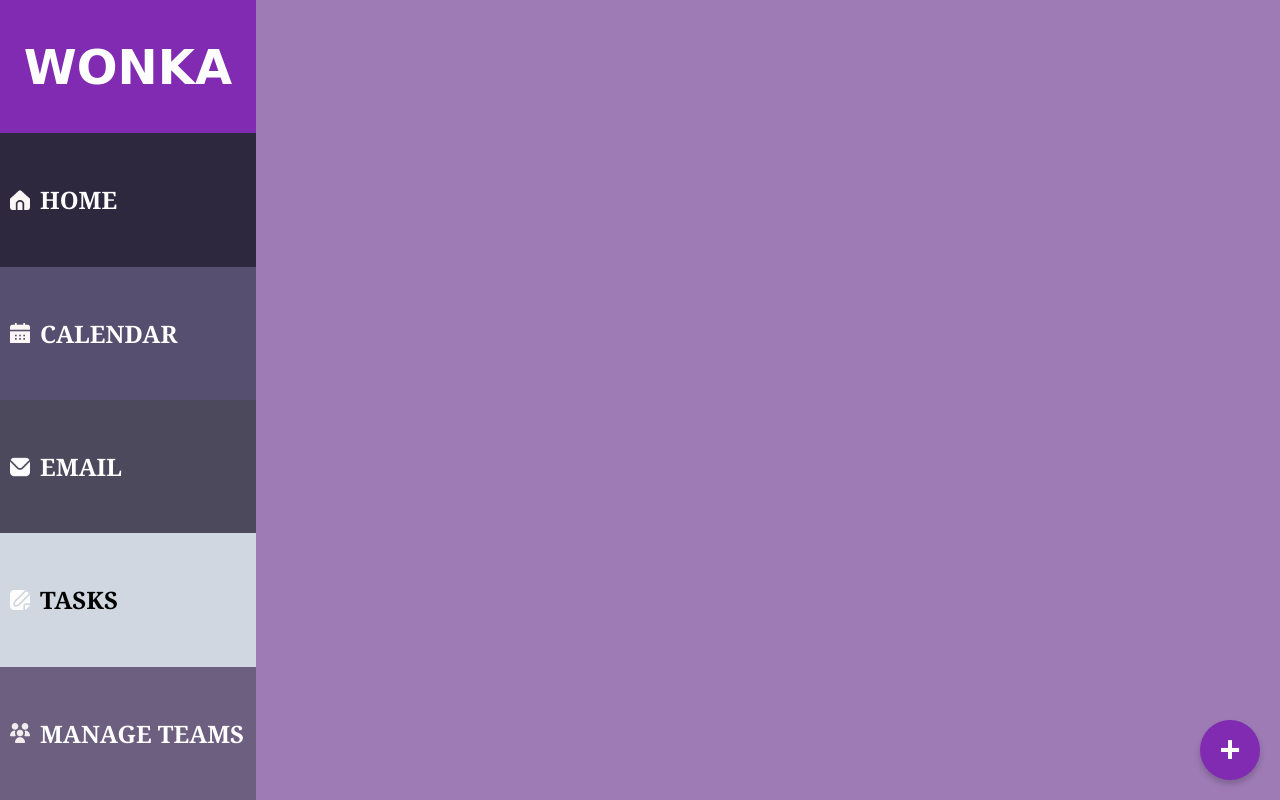
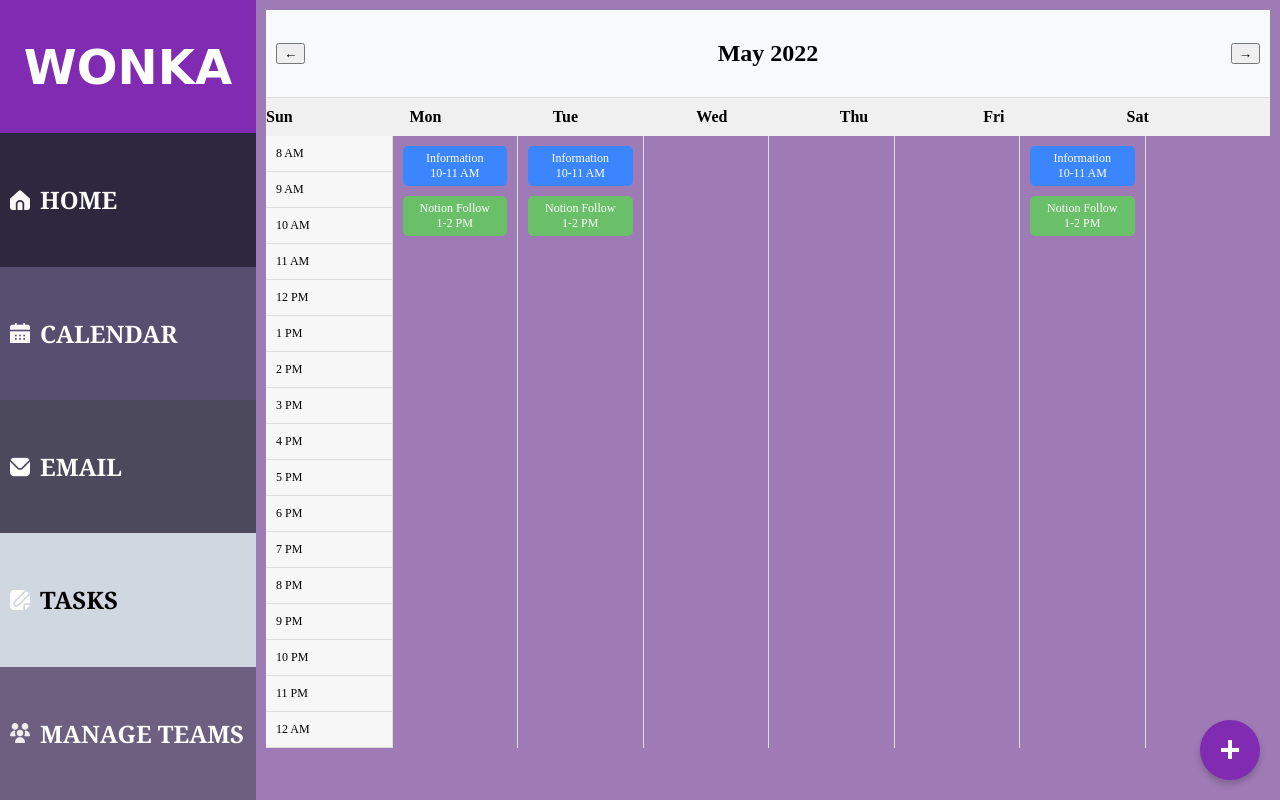
Before and after one commit to furiiouxx/wonka, a plain HTML site: page frontend/public/meetings.html in a window 1280 px wide. Drawn offline with Linux system fonts and the light colour scheme; no server answers.

Commit message:
calendar

```diff
--- a/backend/main.js
+++ b/backend/main.js
@@ -1,4 +1,4 @@
-const BASE_URL = "https://api.myapp.com";  // Replace with your actual API URL
+const BASE_URL = 'http://localhost:5000';  // Backend base URL
 
 // Utility function for API calls
 async function apiCall(endpoint, method = "GET", data = null) {
--- a/frontend/public/meetings.html
+++ b/frontend/public/meetings.html
@@ -25,7 +25,8 @@
             right: 20px;
             width: 60px;
             height: 60px;
-            background-color: #802BB1; /* Matches the WONKA header color */
+            background-color: #802BB1;
+            /* Matches the WONKA header color */
             color: white;
             font-size: 36px;
             font-weight: bold;
@@ -146,6 +147,70 @@
         .add-meeting-button:hover {
             background-color: #2980b9;
         }
+
+        /* Calendar Styles */
+        #calendar-container {
+            font-family: "New Century Schoolbook", serif;
+            padding: 10px;
+            display: flex;
+            flex-direction: column;
+        }
+
+        #calendar-header {
+            display: flex;
+            justify-content: space-between;
+            align-items: center;
+            background-color: #f8f9fa;
+            padding: 10px;
+            border-bottom: 1px solid #ddd;
+        }
+
+        #weekdays {
+            display: grid;
+            grid-template-columns: 1fr 1fr 1fr 1fr 1fr 1fr 1fr;
+            background-color: #f0f0f0;
+            padding: 10px 0;
+            font-weight: bold;
+        }
+
+        #calendar-grid {
+            display: grid;
+            grid-template-columns: 1fr repeat(7, 1fr);
+        }
+
+        .time-column {
+            display: flex;
+            flex-direction: column;
+            background-color: #f7f7f7;
+        }
+
+        .time-slot {
+            padding: 10px;
+            border-bottom: 1px solid #ddd;
+            font-size: 12px;
+        }
+
+        .day-column {
+            border-left: 1px solid #ddd;
+            position: relative;
+        }
+
+        .event {
+            margin: 10px;
+            padding: 5px;
+            font-size: 12px;
+            text-align: center;
+            color: white;
+            border-radius: 5px;
+        }
+
+        .event.blue {
+            background-color: #3b86ff;
+        }
+
+        .event.green {
+            background-color: #6abf69;
+        }
     </style>
 </head>
 <body>
@@ -160,6 +225,69 @@
 
 
     <div class="content">
+        <!-- Code for Calendar -->
+        <div id="calendar-container">
+            <!-- Calendar Header -->
+            <div id="calendar-header">
+              <button id="prev-week">←</button>
+              <h2>May 2022</h2>
+              <button id="next-week">→</button>
+            </div>
+
+            <!-- Days of the Week -->
+            <div id="weekdays">
+              <div>Sun</div>
+              <div>Mon</div>
+              <div>Tue</div>
+              <div>Wed</div>
+              <div>Thu</div>
+              <div>Fri</div>
+              <div>Sat</div>
+            </div>
+
+            <!-- Calendar Grid -->
+            <div id="calendar-grid">
+              <!-- Time Slots -->
+              <div class="time-column">
+                <div class="time-slot">8 AM</div>
+                <div class="time-slot">9 AM</div>
+                <div class="time-slot">10 AM</div>
+                <div class="time-slot">11 AM</div>
+                <div class="time-slot">12 PM</div>
+                <div class="time-slot">1 PM</div>
+                <div class="time-slot">2 PM</div>
+                <div class="time-slot">3 PM</div>
+                <div class="time-slot">4 PM</div>
+                <div class="time-slot">5 PM</div>
+                <div class="time-slot">6 PM</div>
+                <div class="time-slot">7 PM</div>
+                <div class="time-slot">8 PM</div>
+                <div class="time-slot">9 PM</div>
+                <div class="time-slot">10 PM</div>
+                <div class="time-slot">11 PM</div>
+                <div class="time-slot">12 AM</div>
+              </div>
+              <!-- Days -->
+              <div class="day-column">
+                <div class="event blue">Information<br>10-11 AM</div>
+                <div class="event green">Notion Follow<br>1-2 PM</div>
+              </div>
+              <div class="day-column">
+                <div class="event blue">Information<br>10-11 AM</div>
+                <div class="event green">Notion Follow<br>1-2 PM</div>
+              </div>
+              <div class="day-column"></div>
+              <div class="day-column"></div>
+              <div class="day-column"></div>
+              <div class="day-column">
+                <div class="event blue">Information<br>10-11 AM</div>
+                <div class="event green">Notion Follow<br>1-2 PM</div>
+              </div>
+              <div class="day-column"></div>
+            </div>
+          </div>
+
+
         <!-- Content for the calendar page -->
         <button class="floating-button" onclick="toggleSidebar()">+</button>
         <div id="sidebarDropdown" class="sidebar-dropdown">
```
Also changed, not shown: 2 other files.
